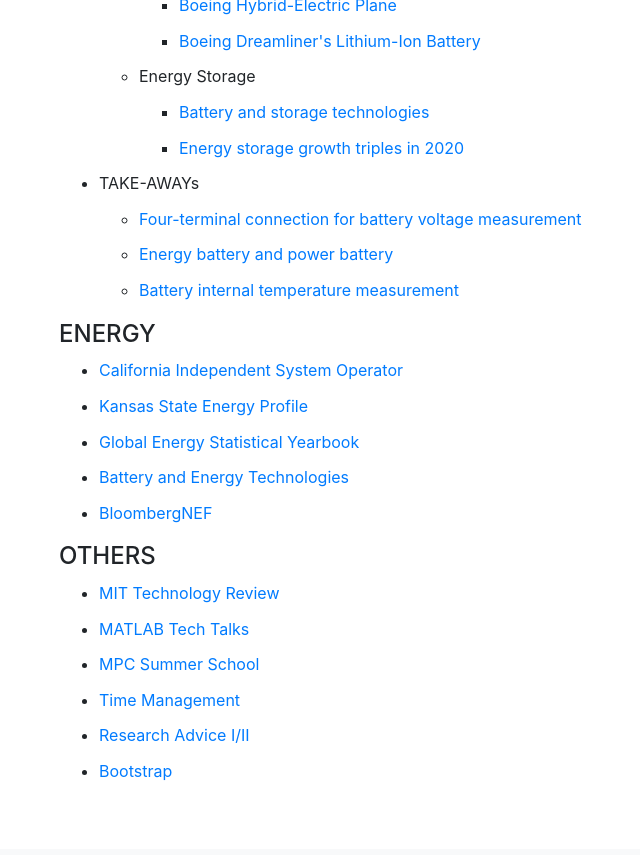
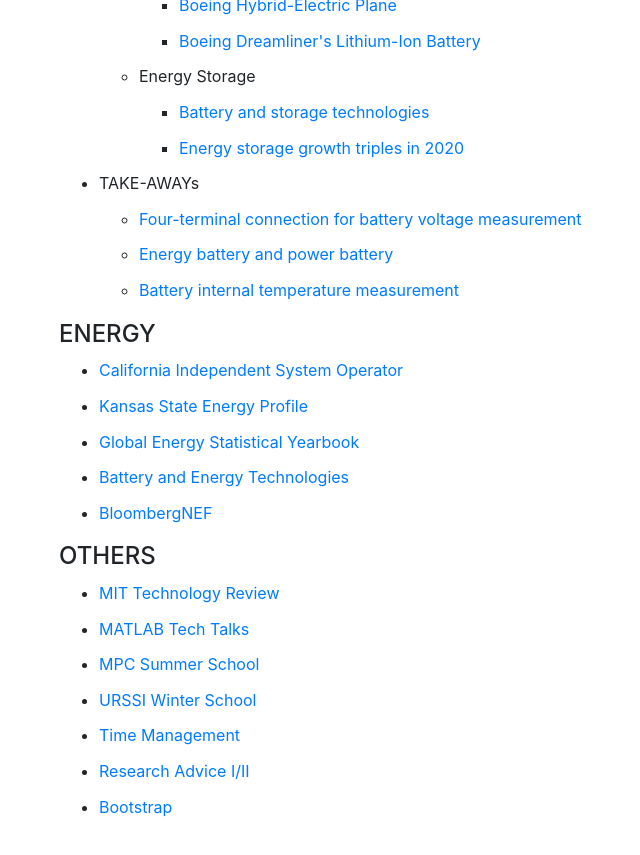
Before and after one commit to ningtian/ningtian.github.io, a Jekyll site: the page links/index.html, which Jekyll copies as it is, in a window 1280 px wide and 900 px high, scrolled down 1505 px. Shown: the top 855 px of the window, without its empty margins (121-761 px from the left). Built offline with Jekyll 4.4.1, drawn with Linux system fonts in a browser that asks for light colours.

Commit message:
Update index.html

```diff
--- a/links/index.html
+++ b/links/index.html
@@ -160,6 +160,8 @@
 		<li><a href="https://www.mathworks.com/videos/tech-talks/controls.html?s_eid=PSM_15028">MATLAB Tech Talks </a> </li>
 
 		<li><a href="http://mpc-summer-school.che.wisc.edu/">MPC Summer School </a></li>
+		<li><a href="https://github.com/si2-urssi/winterschool">URSSI Winter School </a></li>
+
 
 	        <li><a href="https://web.wpi.edu/Images/CMS/ARC/16_Traits_of_effective_tm.pdf">Time Management </a></li>
 
```
